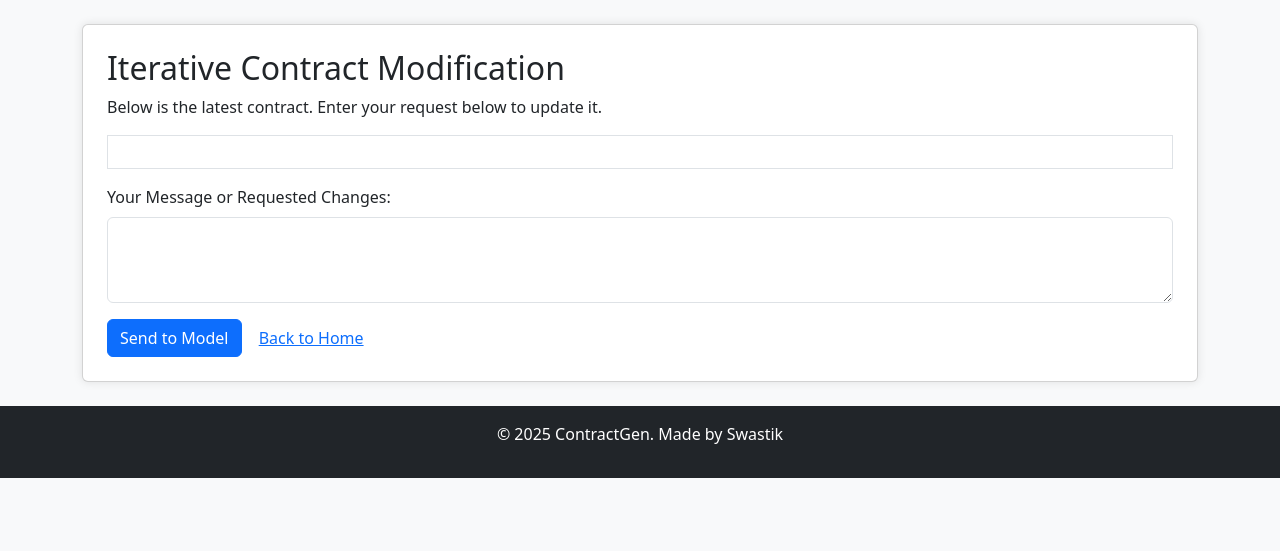
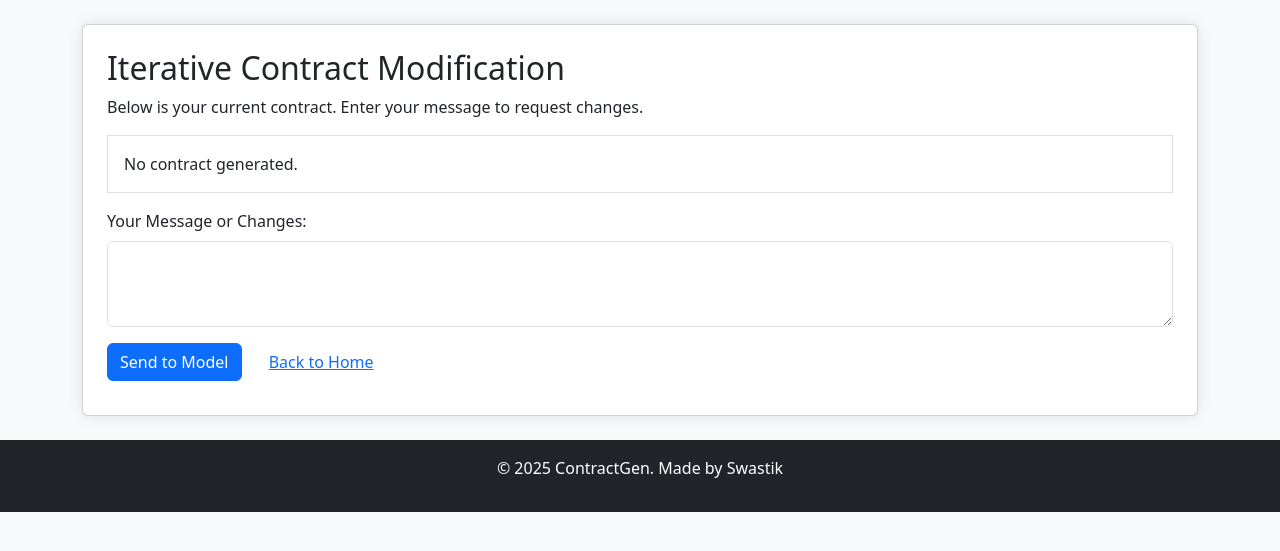
Before and after one commit to QuantumByte-01/Contractgen_techxl, a Flask app: page /chat in a window 1280 px wide. Shown: the part 56-607 px from the top of the page. Run offline with Flask 3, Linux system fonts and the light colour scheme.

Commit message:
update 2

```diff
--- a/app.py
+++ b/app.py
@@ -1,23 +1,25 @@
-import os
-import io
-import docx
+import os, io, docx, re
 from flask import Flask, render_template, request, send_file
 from werkzeug.utils import secure_filename
-
 from utils import (
     parse_clauses,
     generate_contract,
     remove_suggestions_from_html,
     extract_suggestions_from_html,
-    incorporate_suggestions_with_model,
+    incorporate_suggestions_with_model
 )
 from chat import chat_with_model
 from analysis import extract_text_from_pdf, extract_text_from_docx, summarize_and_analyze
+from html2docx import html2docx
+
+html_content = "<p>This is a sample contract.</p>"
+title = "Contract Document"
+
+docx_content = html2docx(html_content, title)
 
 app = Flask(__name__)
-app.secret_key = "your_secret_key_here"  # For demonstration, but we won't store the contract in session.
+app.secret_key = "your_secret_key_here"
 
-# For analyzing existing PDF/DOCX
 UPLOAD_FOLDER = "uploads"
 os.makedirs(UPLOAD_FOLDER, exist_ok=True)
 app.config["UPLOAD_FOLDER"] = UPLOAD_FOLDER
@@ -28,7 +30,6 @@ def allowed_file(filename):
 
 @app.route("/")
 def index():
-    # Main page with links to contract forms & analysis
     return render_template("index.html")
 
 @app.route("/form")
@@ -136,36 +137,29 @@ def generate():
     else:
         return "Unsupported contract type."
 
-    # Generate final contract HTML
     contract_html = generate_contract(contract_type, details, clauses, other_clauses, customization)
-    # We do NOT store it in session. We'll rely on localStorage in the client.
 
     return render_template("result.html", contract=contract_html)
+
 
 @app.route("/apply", methods=["POST"])
 def apply_suggestions():
     """
-    1) Extract the contract from localStorage (hidden field).
-    2) Separate the main contract from the suggestions block.
-    3) Feed both to the model, asking it to produce a final version with NO suggestions.
-    4) Return that final version in result.html.
+    Extract the contract (including suggestions) from the request,
+    then feed both the main contract and suggestions back to the model to merge them.
     """
     contract_html = request.form.get("contract_html", "No contract generated.")
     if contract_html == "No contract generated.":
         return render_template("result.html", contract=contract_html)
 
-    # 1. Separate main contract from suggestions
     main_body, suggestions_block = extract_suggestions_from_html(contract_html)
 
-    if not suggestions_block:
-        # If no suggestions exist, just return the same contract
+    if not suggestions_block.strip():
         final_version = main_body
     else:
-        # 2. Incorporate suggestions via the model
         final_version = incorporate_suggestions_with_model(main_body, suggestions_block)
 
     return render_template("result.html", contract=final_version)
-
 
 @app.route("/chat", methods=["GET", "POST"])
 def chat():
@@ -174,10 +168,8 @@ def chat():
     and sent to the server with the user's request.
     """
     if request.method == "GET":
-        # Just show a page with a text area for user input
         return render_template("chat.html", contract="")
     else:
-        # POST: user has typed a message and provided contract_html from localStorage
         contract_html = request.form.get("contract_html", "No contract generated.")
         user_message = request.form.get("user_message", "")
         if contract_html == "No contract generated.":
@@ -189,32 +181,18 @@ def chat():
 @app.route("/export", methods=["POST"])
 def export_docx():
     """
-    Exports the contract as a DOCX file, removing HTML tags and suggestions/analysis.
+    Exports the contract as a DOCX file with preserved formatting.
+    Uses html2docx to convert HTML to DOCX.
     """
     contract_html = request.form.get("contract_html", "No contract generated.")
     if contract_html == "No contract generated.":
         return "No contract generated."
 
-    # 1) Remove suggestions block
     contract_no_suggestions = remove_suggestions_from_html(contract_html)
-    # 2) Convert HTML -> plain text for docx
-    plain_text = html_to_text(contract_no_suggestions)
+    docx_bytes = html2docx(contract_no_suggestions, title)
 
-    # 3) Build docx
-    doc = docx.Document()
-    doc.add_heading("Exported Contract", 0)
-    doc.add_paragraph(plain_text)
-
-    buffer = io.BytesIO()
-    doc.save(buffer)
-    buffer.seek(0)
-
-    return send_file(
-        buffer,
-        as_attachment=True,
-        download_name="contract.docx",
-        mimetype="application/vnd.openxmlformats-officedocument.wordprocessingml.document"
-    )
+    docx_bytes.seek(0)
+    return send_file(docx_bytes, mimetype="application/vnd.openxmlformats-officedocument.wordprocessingml.document", as_attachment=True, download_name="contract.docx")
 
 
 @app.route("/analyze", methods=["GET", "POST"])
@@ -235,7 +213,6 @@ def analyze():
             filepath = os.path.join(app.config["UPLOAD_FOLDER"], filename)
             file.save(filepath)
 
-            # Extract text
             if filename.lower().endswith(".pdf"):
                 text_content = extract_text_from_pdf(filepath)
             else:
@@ -253,11 +230,8 @@ def html_to_text(html_content: str) -> str:
     A simple approach to remove HTML tags, leaving plain text.
     For more robust solutions, consider 'BeautifulSoup' or 'html2text'.
     """
-    # Remove tags
     text = re.sub(r'<[^>]*>', '', html_content)
-    # Unescape common entities if needed
     text = text.replace('&nbsp;', ' ').replace('&amp;', '&')
-    # Clean up multiple spaces
     text = re.sub(r'\s+', ' ', text).strip()
     return text
 
--- a/static/css/style.css
+++ b/static/css/style.css
@@ -1,16 +1,25 @@
 body {
+    background-color: #f8f9fa;
     font-family: 'Segoe UI', Tahoma, Geneva, Verdana, sans-serif;
-  }
+}
 
-  .card {
-    box-shadow: 0 0 10px rgba(0,0,0,0.1);
-  }
+.navbar-brand {
+    font-weight: bold;
+    font-size: 1.5rem;
+}
 
-  .bg-white {
-    background-color: #ffffff !important;
-  }
+.card {
+    box-shadow: 0 0 15px rgba(0,0,0,0.1);
+    margin-top: 20px;
+}
 
-  .navbar-brand {
-    font-weight: bold;
-    font-size: 1.25rem;
-  }
+.border {
+    background-color: #ffffff;
+    padding: 1rem;
+    border: 1px solid #ddd;
+}
+
+.btn {
+    margin-right: 10px;
+    margin-bottom: 10px;
+}
--- a/templates/chat.html
+++ b/templates/chat.html
@@ -3,32 +3,29 @@
 {% block content %}
 <div class="card p-4">
   <h2>Iterative Contract Modification</h2>
-  <p>Below is the latest contract. Enter your request below to update it.</p>
-
+  <p>Below is your current contract. Enter your message to request changes.</p>
   <div class="border p-3 mb-3 bg-white" id="chatContractBox">
     {{ contract|safe }}
   </div>
-
   <form id="chatForm" method="POST" action="{{ url_for('chat') }}">
     <input type="hidden" name="contract_html" id="chat_contract_html">
     <div class="mb-3">
-      <label class="form-label">Your Message or Requested Changes:</label>
+      <label class="form-label">Your Message or Changes:</label>
       <textarea class="form-control" name="user_message" rows="3"></textarea>
     </div>
     <button type="submit" class="btn btn-primary">Send to Model</button>
     <a href="{{ url_for('index') }}" class="btn btn-link">Back to Home</a>
   </form>
 </div>
-
 {% block scripts %}
 <script>
-  // If there's a 'contract' from the server, store it in localStorage
-  let updatedFromServer = `{{ contract|tojson|safe }}`;
-  if (updatedFromServer.trim() !== "") {
-    localStorage.setItem("contract_html", updatedFromServer);
+  // On page load, if the chat contract box is empty, try to load from localStorage.
+  let chatBox = document.getElementById("chatContractBox");
+  if (!chatBox.innerHTML.trim()) {
+      let stored = localStorage.getItem("contract_html") || "No contract generated.";
+      chatBox.innerHTML = stored;
   }
-
-  // On form submit, pass the localStorage contract to the server
+  // On chat form submit, ensure the current contract is sent.
   document.getElementById("chatForm").addEventListener("submit", function(){
     let stored = localStorage.getItem("contract_html") || "No contract generated.";
     document.getElementById("chat_contract_html").value = stored;
```
Also changed, not shown: templates/result.html (+4 -8 lines), utils.py (+12 -24 lines).
